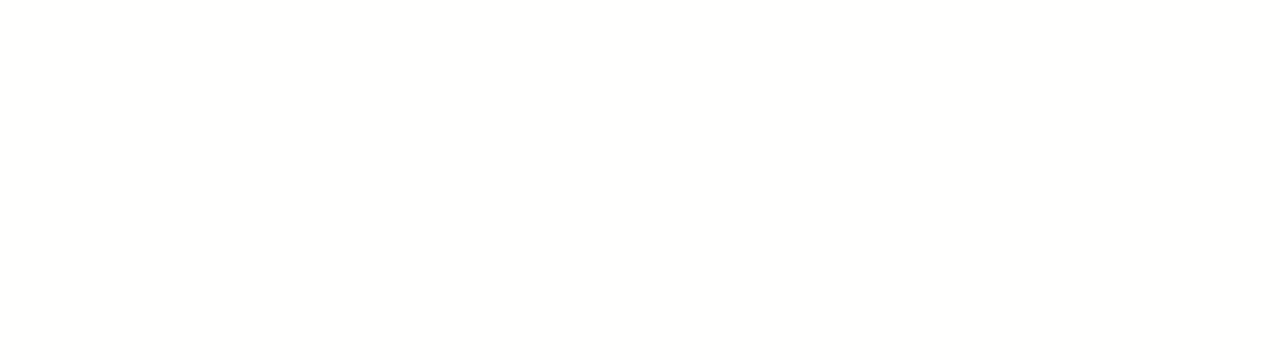
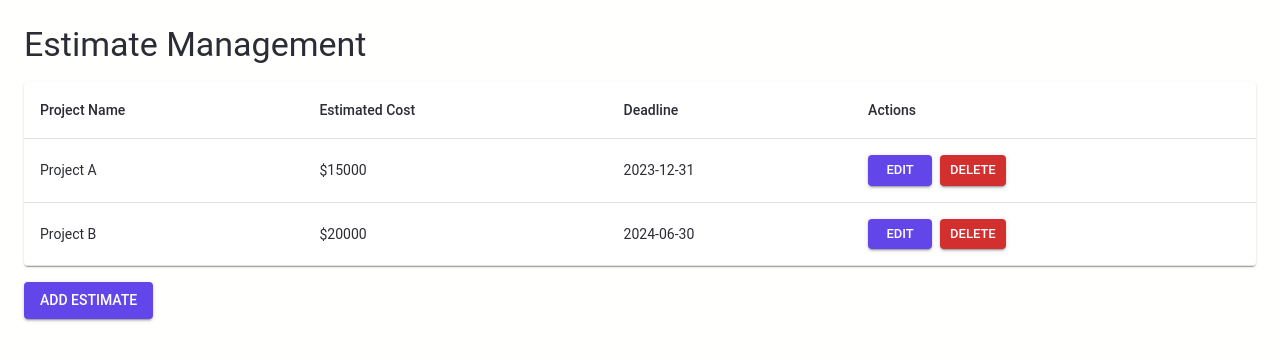
Before and after one commit to abhiram-shaji/flow-companion-frontend, a React (Create React App) app: page /admin/estimates in a window 1280 px wide. Before the commit this address had no page. Shown: the top 360 px of the page. Built offline with nearby package versions, Linux system fonts and the light colour scheme.

Commit message:
Add ui for admin estimates

```diff
--- a/src/App.tsx
+++ b/src/App.tsx
@@ -8,6 +8,7 @@
 import ProjectDetailsPage from "./pages/ProjectDetailsPage";
 import AdminTasksPage from "./pages/AdminTasksPage";
 import AdminBudgetsPage from "./pages/AdminBudgetsPage";
+import AdminEstimatesPage from "./pages/AdminEstimatesPage";
 
 const ErrorBoundary: React.FC<{ children: React.ReactNode }> = ({ children }) => {
     try {
@@ -30,6 +31,7 @@
             <Route path="/admin/projects/:id" element={<ProjectDetailsPage />} />
             <Route path="/admin/tasks" element={<AdminTasksPage />} />
             <Route path="/admin/budgets" element={<AdminBudgetsPage />} />
+            <Route path="/admin/estimates" element={<AdminEstimatesPage />} />
           </Routes>
         </ErrorBoundary>
       </Router>
--- /dev/null
+++ b/src/pages/AdminEstimatesPage.tsx
@@ -0,0 +1,200 @@
+import React, { useState } from "react";
+import {
+  Box,
+  Typography,
+  Button,
+  Table,
+  TableBody,
+  TableCell,
+  TableContainer,
+  TableHead,
+  TableRow,
+  Paper,
+  Dialog,
+  DialogActions,
+  DialogContent,
+  DialogTitle,
+  TextField,
+} from "@mui/material";
+
+const AdminEstimatesPage: React.FC = () => {
+  const [estimates, setEstimates] = useState([
+    {
+      id: 1,
+      projectName: "Project A",
+      cost: 15000,
+      deadline: "2023-12-31",
+      description: "Initial project estimate.",
+    },
+    {
+      id: 2,
+      projectName: "Project B",
+      cost: 20000,
+      deadline: "2024-06-30",
+      description: "Extended phase estimate.",
+    },
+  ]);
+
+  const [open, setOpen] = useState(false);
+  const [estimateData, setEstimateData] = useState({
+    id: 0,
+    projectName: "",
+    cost: "",
+    deadline: "",
+    description: "",
+  });
+
+  const handleOpen = (estimate?: typeof estimateData) => {
+    setEstimateData(
+      estimate || { id: 0, projectName: "", cost: "", deadline: "", description: "" }
+    );
+    setOpen(true);
+  };
+
+  const handleClose = () => setOpen(false);
+
+  const handleSave = () => {
+    if (estimateData.id === 0) {
+      // Add new estimate
+      setEstimates([
+        ...estimates,
+        {
+          ...estimateData,
+          id: estimates.length + 1,
+          cost: Number(estimateData.cost),
+        },
+      ]);
+    } else {
+      // Update existing estimate
+      setEstimates(
+        estimates.map((estimate) =>
+          estimate.id === estimateData.id
+            ? {
+                ...estimateData,
+                cost: Number(estimateData.cost),
+              }
+            : estimate
+        )
+      );
+    }
+    handleClose();
+  };
+
+  const handleDelete = (id: number) => {
+    setEstimates(estimates.filter((estimate) => estimate.id !== id));
+  };
+
+  return (
+    <Box sx={{ padding: 3 }}>
+      <Typography variant="h4" gutterBottom>
+        Estimate Management
+      </Typography>
+
+      {/* Estimates Table */}
+      <TableContainer component={Paper} sx={{ marginTop: 2 }}>
+        <Table>
+          <TableHead>
+            <TableRow>
+              <TableCell>Project Name</TableCell>
+              <TableCell>Estimated Cost</TableCell>
+              <TableCell>Deadline</TableCell>
+              <TableCell>Actions</TableCell>
+            </TableRow>
+          </TableHead>
+          <TableBody>
+            {estimates.map((estimate) => (
+              <TableRow key={estimate.id}>
+                <TableCell>{estimate.projectName}</TableCell>
+                <TableCell>${estimate.cost}</TableCell>
+                <TableCell>{estimate.deadline}</TableCell>
+                <TableCell>
+                  <Button
+                    onClick={() => handleOpen({ ...estimate, cost: estimate.cost.toString() })}
+                    variant="contained"
+                    size="small"
+                    sx={{ marginRight: 1 }}
+                  >
+                    Edit
+                  </Button>
+                  <Button
+                    onClick={() => handleDelete(estimate.id)}
+                    variant="contained"
+                    color="error"
+                    size="small"
+                  >
+                    Delete
+                  </Button>
+                </TableCell>
+              </TableRow>
+            ))}
+          </TableBody>
+        </Table>
+      </TableContainer>
+
+      {/* Add Estimate Button */}
+      <Button
+        onClick={() => handleOpen()}
+        variant="contained"
+        color="primary"
+        sx={{ marginTop: 2 }}
+      >
+        Add Estimate
+      </Button>
+
+      {/* Add/Edit Estimate Dialog */}
+      <Dialog open={open} onClose={handleClose} fullWidth>
+        <DialogTitle>
+          {estimateData.id === 0 ? "Add Estimate" : "Edit Estimate"}
+        </DialogTitle>
+        <DialogContent>
+          <TextField
+            label="Project Name"
+            fullWidth
+            value={estimateData.projectName}
+            onChange={(e) =>
+              setEstimateData({ ...estimateData, projectName: e.target.value })
+            }
+            sx={{ marginBottom: 2 }}
+          />
+          <TextField
+            label="Estimated Cost"
+            type="number"
+            fullWidth
+            value={estimateData.cost}
+            onChange={(e) =>
+              setEstimateData({ ...estimateData, cost: e.target.value })
+            }
+            sx={{ marginBottom: 2 }}
+          />
+          <TextField
+            label="Deadline"
+            type="date"
+            fullWidth
+            value={estimateData.deadline}
+            onChange={(e) =>
+              setEstimateData({ ...estimateData, deadline: e.target.value })
+            }
+            InputLabelProps={{ shrink: true }}
+            sx={{ marginBottom: 2 }}
+          />
+          <TextField
+            label="Description"
+            fullWidth
+            value={estimateData.description}
+            onChange={(e) =>
+              setEstimateData({ ...estimateData, description: e.target.value })
+            }
+          />
+        </DialogContent>
+        <DialogActions>
+          <Button onClick={handleClose}>Cancel</Button>
+          <Button onClick={handleSave} variant="contained" color="primary">
+            Save
+          </Button>
+        </DialogActions>
+      </Dialog>
+    </Box>
+  );
+};
+
+export default AdminEstimatesPage;
```
